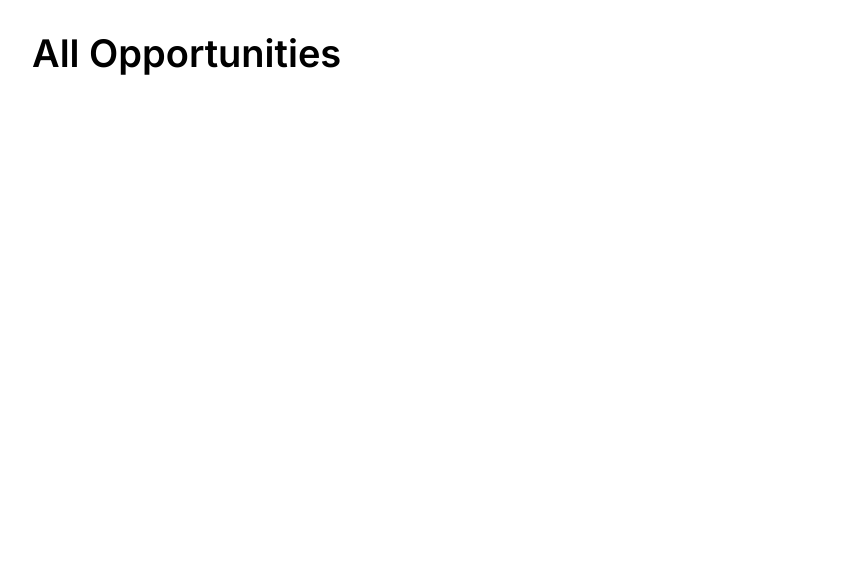
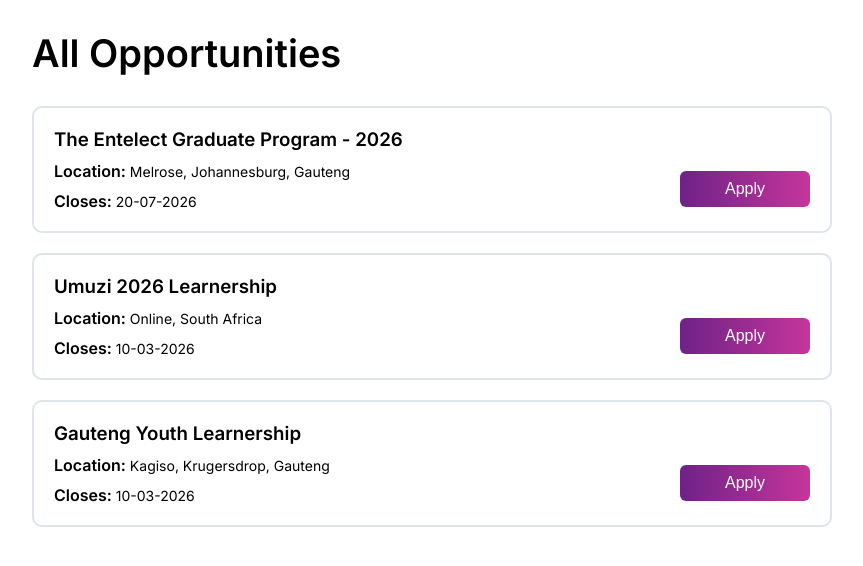
Before and after one commit to MufasaTryingCOMS/sa-learnerships, a plain HTML site: page opportunities/index.html in a window 1280 px wide. Shown: the whole page, without its empty margins (208-1071 px from the left). Drawn offline with Linux system fonts and the light colour scheme; files that its build step writes are made by us from their sources.

Commit message:
Fix import issue

```diff
--- a/opportunities/index.html
+++ b/opportunities/index.html
@@ -6,11 +6,11 @@
         <meta name="viewport" content="width=device-width, initial-scale=1.0" />
         <title>Opportunities</title>
         <link rel="stylesheet" href="../styles/index.css" />
-        <link rel="stylesheet" href="./index.css" />
+        <link rel="stylesheet" href="./styles/index.css" />
     </head>
     <body>
         <h1 id="page-title">All Opportunities</h1>
         <ul id="opportunities"></ul>
-        <script src="./index.js"></script>
+        <script src="./scripts/index.js"></script>
     </body>
 </html>
```
